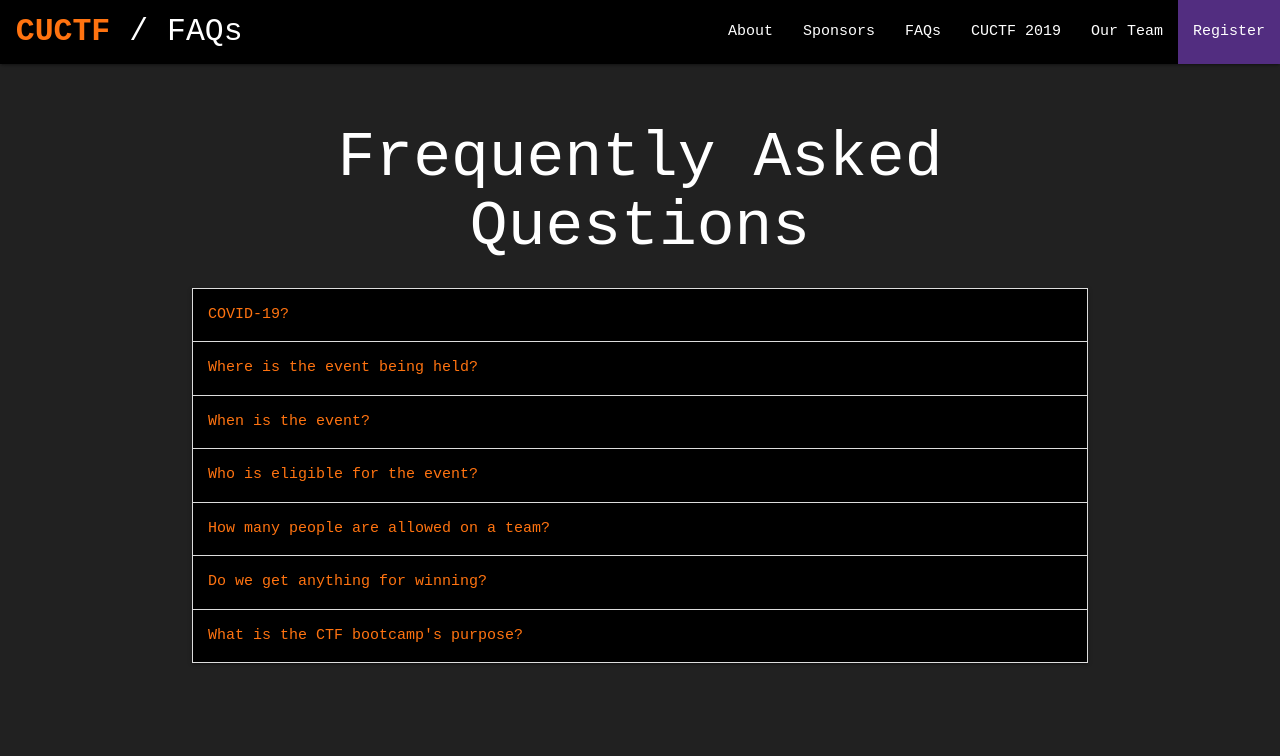
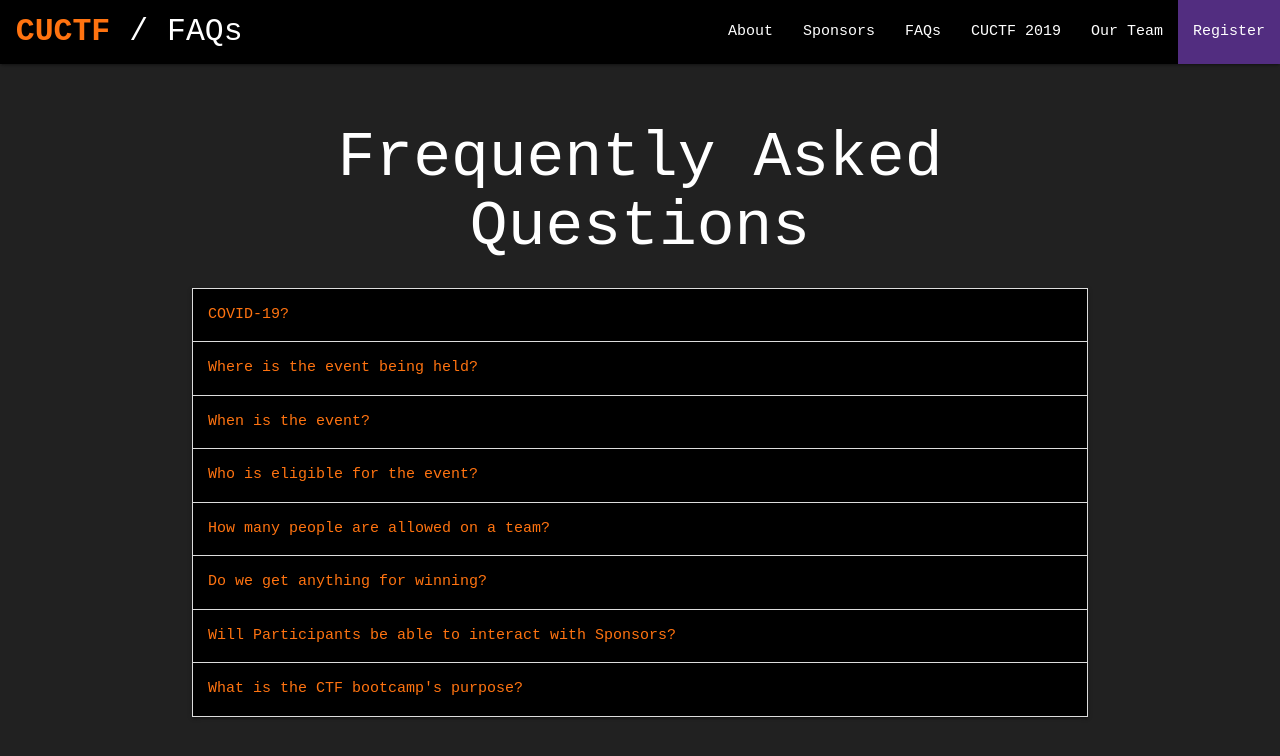
Before and after one commit to CUCyber/cuctf.io, a Jekyll site: the page built from faqs.html, in a window 1280 px wide. Shown: the top 756 px of the page. Built offline with Jekyll 4.4.1, drawn with Linux system fonts in a browser that asks for light colours; nearby versions of some CDN libraries; some web fonts are replaced.

Commit message:
Added how to interact with sponsors

```diff
--- a/faqs.html
+++ b/faqs.html
@@ -25,7 +25,6 @@ title: FAQs
       <div class="collapsible-header black clemson-orange-text">When is the event?</div>
       <div class="collapsible-body"><span>CUCTF 2020 will take place October 3rd, 2020.</span></div>
     </li>
-
     <li>
       <div class="collapsible-header black clemson-orange-text">Who is eligible for the event?</div>
       <div class="collapsible-body"><span>Only university and college teams are eligible for CUCTF 2020.</span></div>
@@ -39,6 +38,10 @@ title: FAQs
       <div class="collapsible-body"><span>Yes! We'll announce the prizes and update this FAQ once we have more information on awards. In 2019, winners received trophies along with cash prizes.</span></div>
     </li>
     <li>
+      <div class="collapsible-header black clemson-orange-text">Will Participants be able to interact with Sponsors?</div>
+      <div class="collapsible-body"><span>A main reason organizations sponsor CUCTF 2020 is to recruit talented individuals. Participants will have the option of submitting a resume upon registration. Sponsors with Bronze status and up will then have the ability to view these submitted resume's and contact applicants  if interested. Sponsors with Silver status and up will have the option to host virtual lobbies to connect with participants as well.  </span></div>
+    </li>
+    <li>
       <div class="collapsible-header black clemson-orange-text">What is the CTF bootcamp's purpose?</div>
       <div class="collapsible-body"><span>The CTF bootcamp serves to allow participating schools to get more students involved at CUCTF 2020. These additional members will solve basic CTF problems guided by CU Cyber mentors and have the opportunity to have a "CTF experience" regardless of their background in cyber security!</span></div>
     </li>
```
